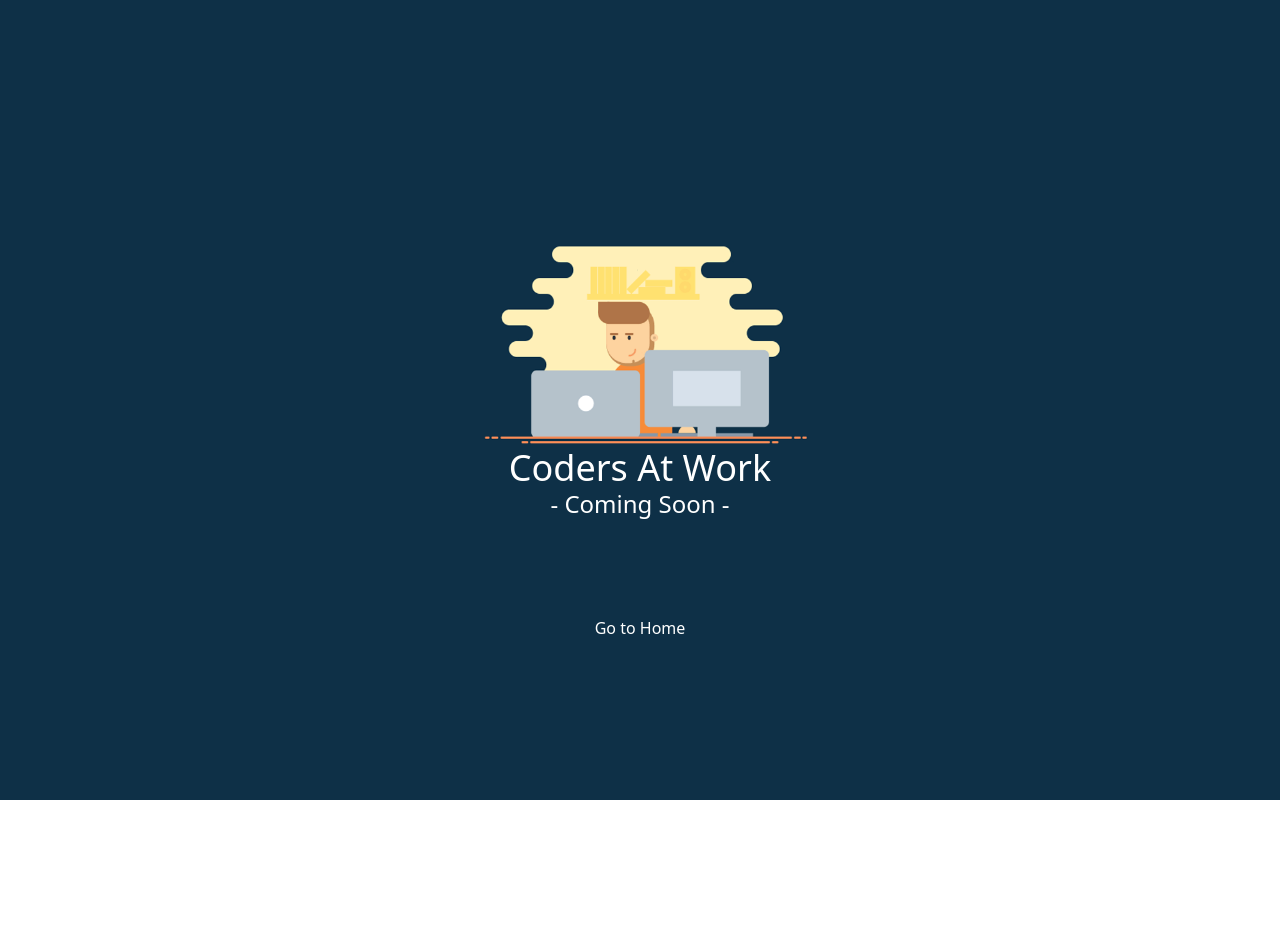
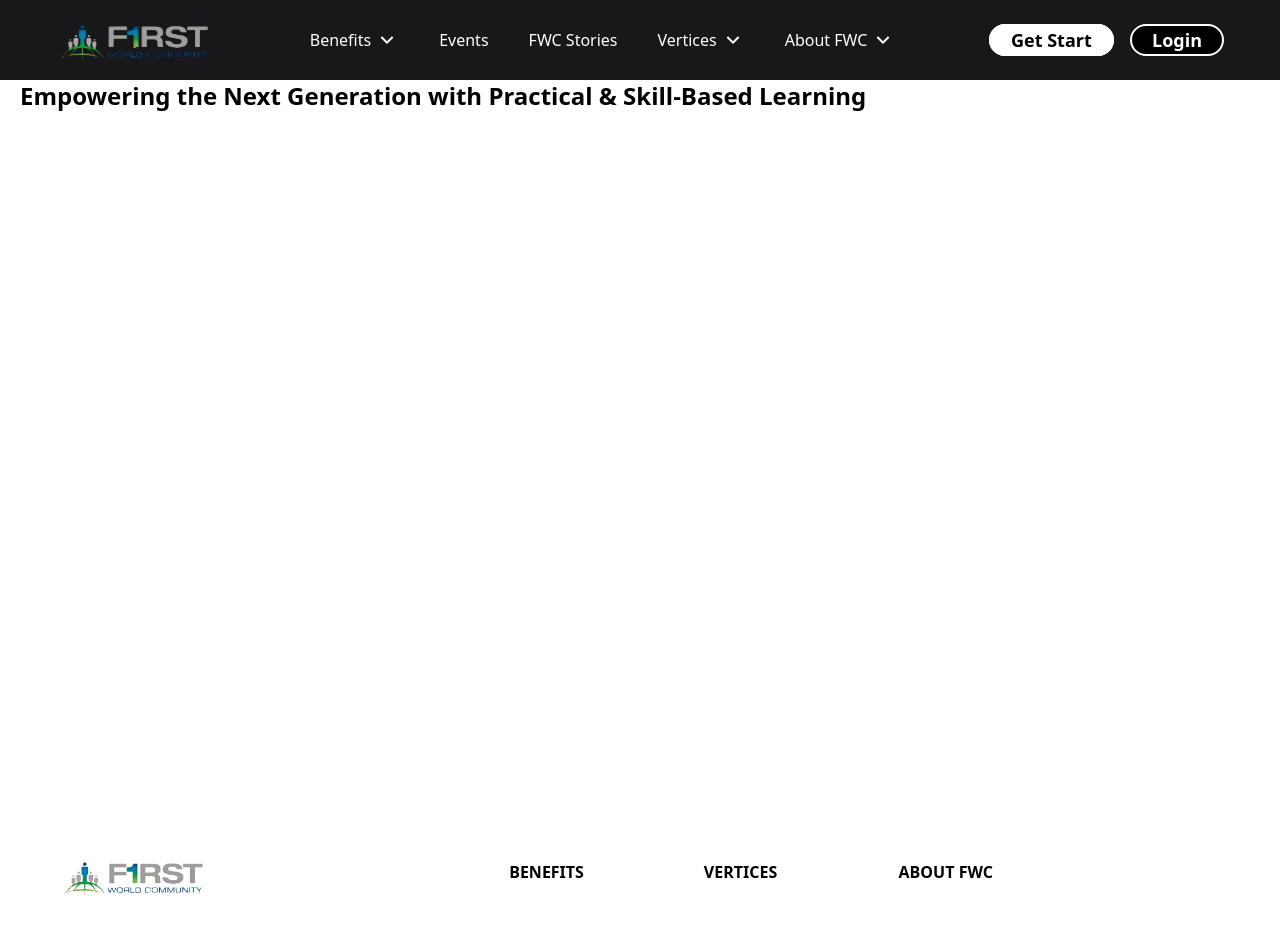
Before and after one commit to adarsh0133/fwc-frontend, a React (Vite) app: page /vertices/edu-astra in a window 1280 px wide. Shown: the top 942 px of the page. Before the commit the page ends 800 px from the top, so only its background shows below. Built offline with nearby package versions, Linux system fonts and the light colour scheme.

Commit message:
img updated

```diff
--- a/src/App.jsx
+++ b/src/App.jsx
@@ -15,6 +15,7 @@ import InvestorCircle from './components/investorCircle/InvestorCircle';
 import Thofa from './components/vertices/Thofa';
 import Ayush from './components/vertices/Ayush';
 import YuvaSakti from './components/vertices/YuvaSakti';
+import EduAstra from './components/vertices/EduAstra';
 
 const App = () => {
 
@@ -48,7 +49,7 @@ const App = () => {
         <Route path='/vertices/thofa' element={<Thofa />} />
         <Route path='/vertices/integrated-ayush' element={<Ayush />} />
         <Route path='/vertices/yuva-shakti-international' element={<YuvaSakti />} />
-
+        <Route path='/vertices/edu-astra' element={<EduAstra />} />
       </Routes>
     </div>
   )
--- a/src/components/Home/Home.jsx
+++ b/src/components/Home/Home.jsx
@@ -179,8 +179,8 @@ export const Home = () => {
         <p className='text-sm w-1/2 max-[600px]:w-full text-zinc-800'>We provide a comprehensive support system for individuals and businesses by offering valuable connections, funding assistance, expert mentoring, and a strong community network. Our goal is to empower growth through collaboration, financial support, and strategic guidance while enhancing visibility and promotion to help you succeed.</p>
       </div>
       <div className="w-full h-[70vh] max-[600px]:h-fit max-[600px]:p-5 flex max-[600px]:flex-col items-center justify-center bg-radial-[at_50%_75%] from-[#00113B] via-[#000d2d] to-[#00040e] to-90%">
-        <div className="h-full p-16 max-[600px]:p-10">
-          <img className='w-full brightness-90' src="/images/Home/ckashok sir.JPG" alt="" />
+        <div className="h-full w-[40%] max-[600px]:w-full  p-16 max-[600px]:p-10">
+          <img className='w-full h-full object-cover brightness-90' src="/images/Home/ckashok sir.JPG" alt="" />
         </div>
         <div className="h-full w-[40%] max-[600px]:w-full max-[600px]:mt-5 flex flex-col items-start text-white justify-center">
           <p className='text-4xl max-[600px]:text-2xl font-bold'>CK Ashok Kumar </p>
--- a/src/components/Home/Nav.jsx
+++ b/src/components/Home/Nav.jsx
@@ -143,7 +143,7 @@ const Nav = () => {
                   <img className='w-[15%]' src="/images/Home/nav/thofa.png" alt="" />
                   <p className='whitespace-nowrap'>THOFA</p>
                 </Link>
-                <Link to="/vertex-3" className="flex gap-2 items-center py-2 px-4 cursor-pointer font-semibold hover:bg-gray-200">
+                <Link to="/vertices/edu-astra" className="flex gap-2 items-center py-2 px-4 cursor-pointer font-semibold hover:bg-gray-200">
                   <img className='w-[15%]' src="/images/Home/nav/asthra.png" alt="" />
                   <p className='whitespace-nowrap'>Edu Asthra</p>
                 </Link>
--- /dev/null
+++ b/src/components/vertices/EduAstra.jsx
@@ -0,0 +1,20 @@
+import React from 'react'
+import Nav from '../Home/Nav'
+import HomeFooter from '../Home/HomeFooter'
+
+const EduAstra = () => {
+    return (
+        <>
+            <Nav />
+            <div className="w-full h-screen px-5 pt-20">
+                <div className="hero-text">
+                    <h1 className='text-2xl font-bold'>Empowering the Next Generation with Practical & Skill-Based Learning</h1>
+
+                </div>
+            </div>
+            <HomeFooter />
+        </>
+    )
+}
+
+export default EduAstra
```
